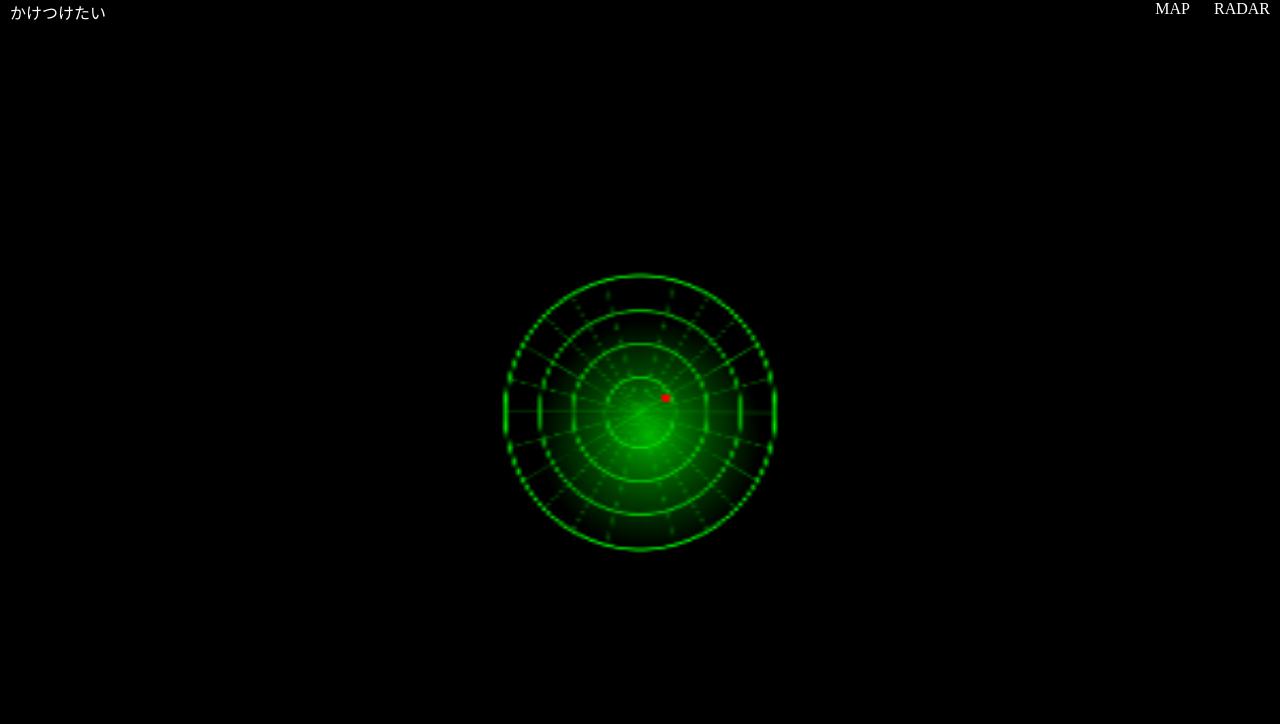
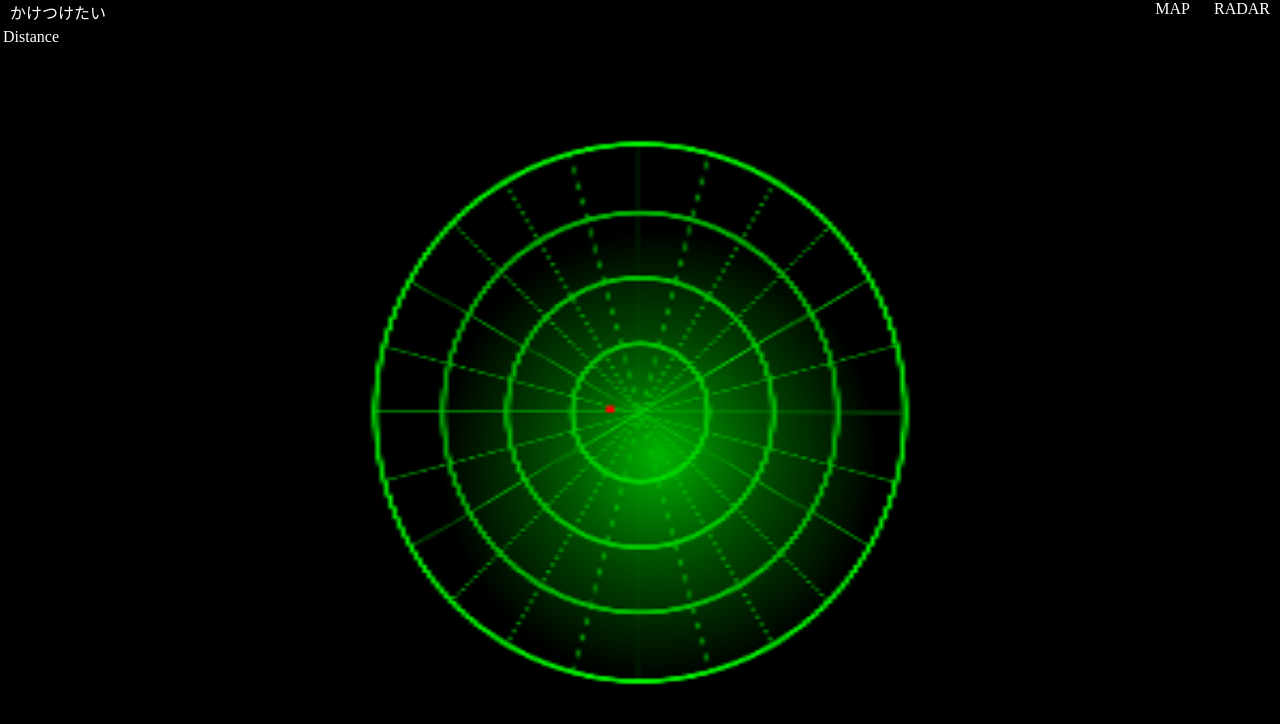
Before and after one commit to pinmarch/cfjbluemix20151101, a website: page public/index.html in a window 1280 px wide. Both pictures are taken after a click on the link "RADAR". Drawn offline with nearby package versions, Linux system fonts and the light colour scheme; some packages are replaced by stand-ins of ours.

Commit message:
make radar orientation, top as north

```diff
--- a/public/app.js
+++ b/public/app.js
@@ -46,7 +46,16 @@ $(function() {
 			radar_image_ready = true;
 		};
 		radar_image_obj.src = radar_image_url;
-	}
+
+		window.compass_rotate = 0;
+		window.addEventListener('deviceorientation', function(event) {
+			var alpha = event.alpha; // it's needed
+			// var beta = event.beta;
+			// var gamma = event.gamma;
+
+			window.compass_rotate = alpha;
+		});
+ 	}
 
 	window.showRadar = function (data) {
 		if (!ctx || !radar_image_ready) { return; }
@@ -56,8 +65,8 @@ $(function() {
 		    divwidth = canvas.innerWidth(), divheight = canvas.innerHeight(),
 		    canwidth = 300, canheight = 300,
 		    iwidth = radar_image_obj.width, iheight = radar_image_obj.height,
-		    fit_ratio_w = iwidth / divwidth,
-		    fit_ratio_h = iheight / divheight,
+		    fit_ratio_w = (divwidth * 0.8) / iwidth,
+		    fit_ratio_h = (divheight * 0.8) / iheight,
 		    fit_ratio = (fit_ratio_w < fit_ratio_h) ? fit_ratio_w : fit_ratio_h,
 		    fin_width = iwidth * fit_ratio,
 		    fin_height = iheight * fit_ratio;
@@ -74,9 +83,10 @@ $(function() {
 				(divwidth - fin_width) / 2, (divheight - fin_height) / 2,
 				fin_width, fin_height);
 			ctxbg.translate(divwidth / 2, divheight / 2);
+			ctxbg.rotate(window.compass_rotate + Math.PI);
 			ctxbg.beginPath();
-			ctxbg.arc(Math.sin(testpoint / (2 * Math.PI)) * 30,
-			          Math.cos(testpoint / (2 * Math.PI)) * 30,
+			ctxbg.arc(Math.sin(-testpoint * 3 * Math.PI / 180) * 30,
+			          Math.cos(-testpoint * 3 * Math.PI / 180) * 30,
 			          4, 0, 2 * Math.PI);
 			ctxbg.fillStyle = "#f00";
 			ctxbg.fill();
--- a/public/css/style.css
+++ b/public/css/style.css
@@ -44,3 +44,11 @@ html, body {
     width: 100%;
     height: 100%;
 }
+
+#radar .distance-text {
+    position: absolute;
+    left: 3px;
+    top: 3px;
+    color: white;
+    margin: 0;
+}
--- a/public/index.html
+++ b/public/index.html
@@ -35,6 +35,7 @@
 <!-- Rader -->
 <div id="radar">
 <canvas id="radar_canvas" width="300" height="300"></canvas>
+<p class="distance-text">Distance <span></span></p>
 </div>
 
 </div>
```
